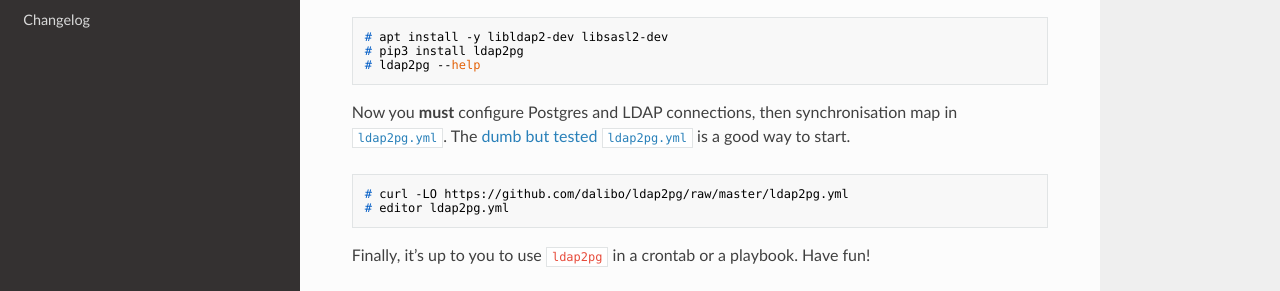
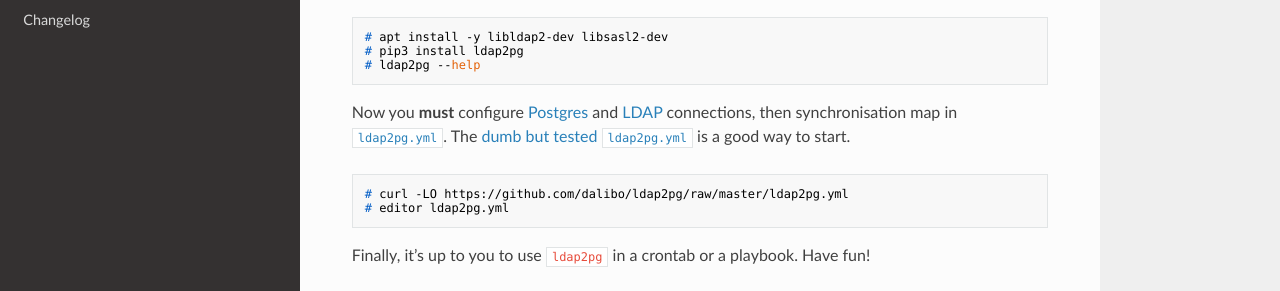
Before and after one commit to dalibo/ldap2pg, an MkDocs documentation site: the page built from docs/index.md, in a window 1280 px wide and 900 px high, scrolled down 657 px. Shown: the part 442-733 px from the top of the window. Built offline with MkDocs 1.6.1, drawn with Linux system fonts in a browser that asks for light colours; nearby versions of some CDN libraries; old or Windows-style settings are respelled for this version of MkDocs; part of the change alters nothing that is shown.

````diff
--- a/docs/index.md
+++ b/docs/index.md
@@ -31,8 +31,9 @@ Just use PyPI as any regular Python project:
 # ldap2pg --help
 ```
 
-Now you **must** configure Postgres and LDAP connections, then synchronisation
-map in [`ldap2pg.yml`](config.md). The [dumb but tested
+Now you **must** configure [Postgres](cookbook.md#configure-postgres-connection)
+and [LDAP](cookbook.md#query-ldap) connections, then synchronisation map in
+[`ldap2pg.yml`](config.md). The [dumb but tested
 `ldap2pg.yml`](https://github.com/dalibo/ldap2pg/blob/master/ldap2pg.yml) is a
 good way to start.
 
````
